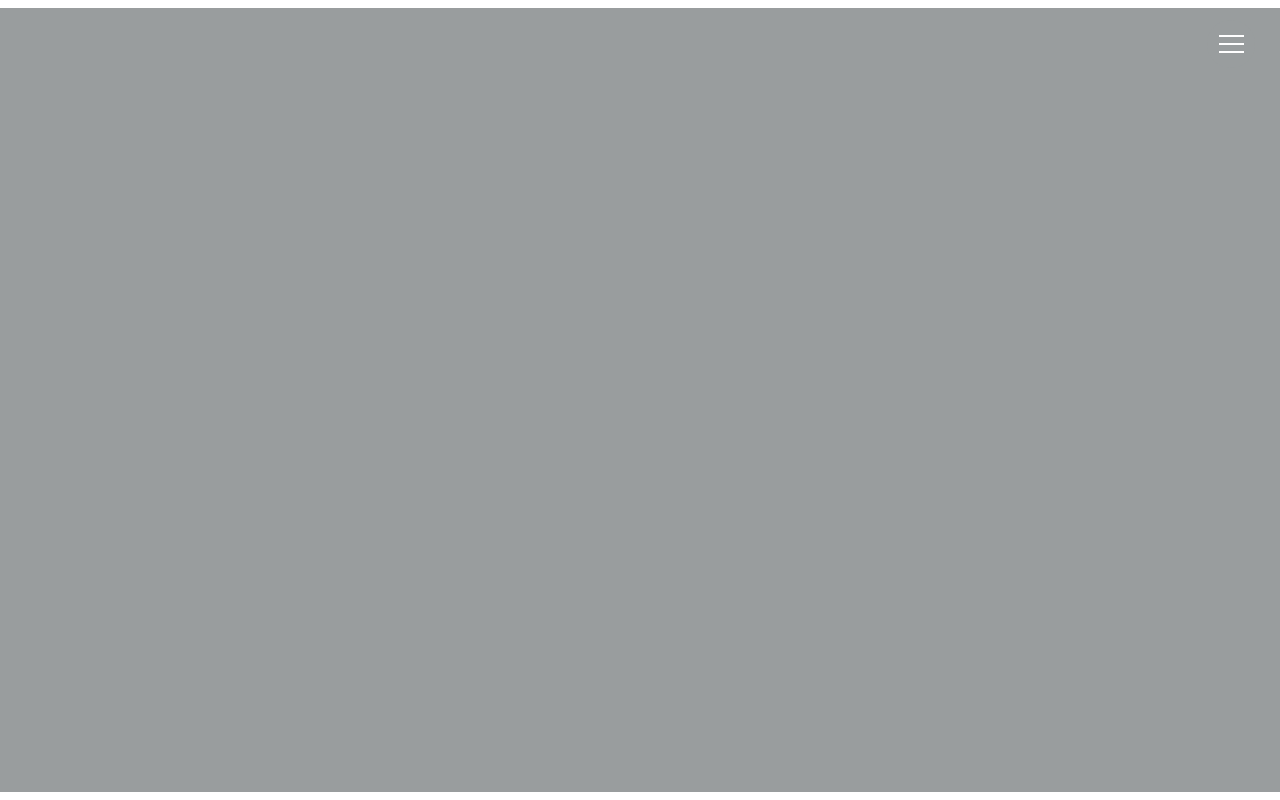
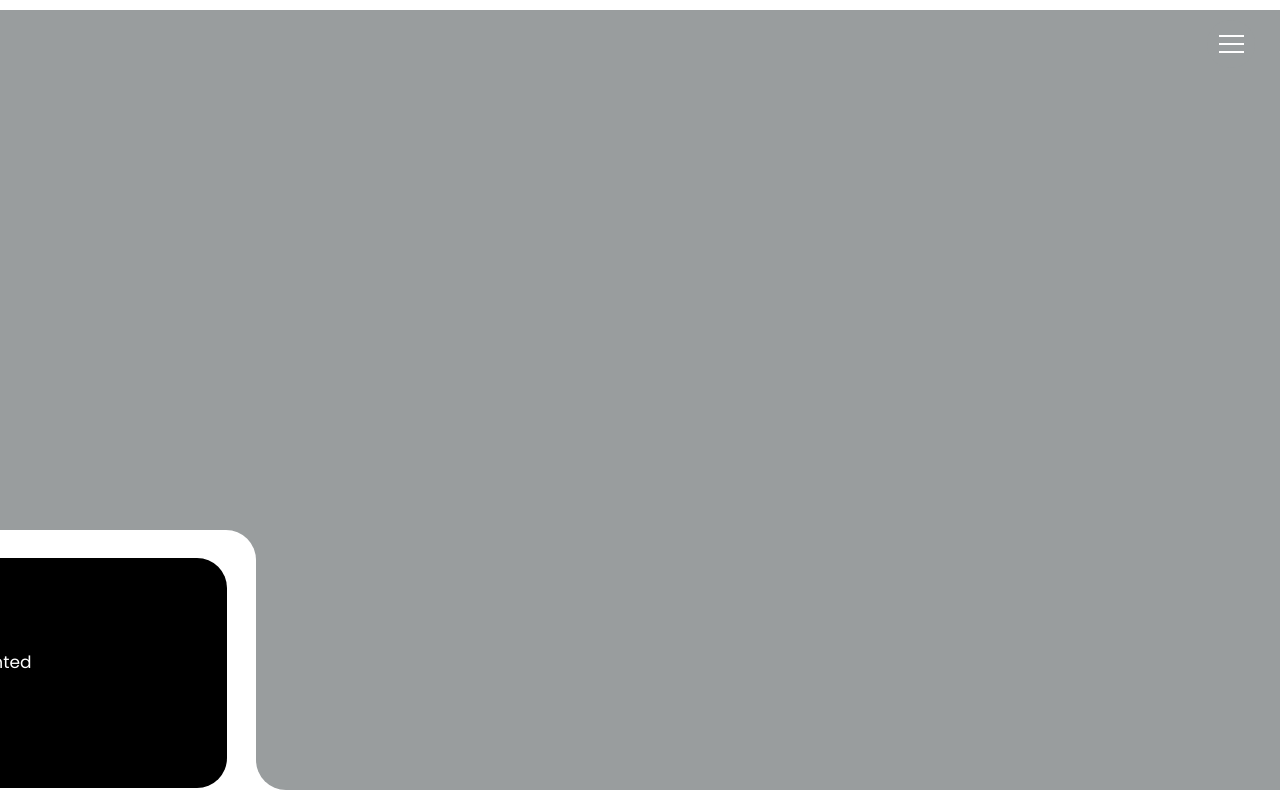
Before and after one commit to HugoVarloud/portfolio, a React (Vite) app in the folder portfolio-hugo-varloud-meyer/: page / in a window 1280 px wide. Shown: the top 800 px of the page. Built offline with nearby package versions, Linux system fonts and the light colour scheme.

Commit message:
Curved home section with a bottom left rounded div to display some quote

```diff
--- a/portfolio-hugo-varloud-meyer/src/components/Home/Home.css
+++ b/portfolio-hugo-varloud-meyer/src/components/Home/Home.css
@@ -1,11 +1,13 @@
 .home-container {
     display: flex;
-    height: 98vh;
+    height: 65vh;
     flex-direction: column;
     align-items: center;
     background-color: #999d9e;
-    border: 8px solid white;
-    border-radius: 30px;
+    margin-top: 0.5%;
+    margin-left: 0.5%;
+    margin-right: 0.5%;
+    border-radius: 30px 30px 0% 30px;
 }
 
 .section1 {
@@ -16,6 +18,76 @@
     background-repeat: no-repeat;
     background-position: center;
 }
+/* CURVE PART START */
+
+.left {
+    position: absolute;
+    width: 30%;
+    height: 100%;
+    top: 0;
+    left: 0;
+}
+
+.curve {
+    position: absolute;
+    width: 100%;
+    height: 100%;
+    background-color: #999d9e;
+}
+
+.cover {
+    position: absolute;
+    width: 100%;
+    height: 270px;
+    background-color: #ffffff;
+    border-top-right-radius: 30px;
+    z-index: 1;
+}
+
+.right {
+    position: absolute;
+    top: 0;
+    padding: 1rem;
+    width: -webkit-fill-available;
+    left: 30%;
+    height: 228px;
+    min-height: 20px;
+    background-color: #999d9e;
+    border-bottom-left-radius: 30px;
+    border-bottom-right-radius: 30px;
+    margin-right: 0.5%;
+}
+
+.bottomDiv {
+    position: relative;
+    width: var(--width);
+    height: 200px;
+    padding-top: 30px;
+    max-width: var(--max-width);
+    background-color: rgb(255, 255, 255);
+    display: flex;
+}
+
+.textPart {
+    background-color: black;
+    color: #ffffff;
+    width: 90%;
+    height: 100%;
+    z-index: 5;
+    position: absolute;
+    margin: 5%;
+    border-radius: 30px;
+}
+
+.textPart ul {
+    list-style-type: none;
+    padding: 15px;
+    margin: 0;
+    font-size: 17px;
+    font-weight: 400;
+}
+
+/* CURVE PART END */
 
 @media (max-width: 780px) {
     .section-container {
@@ -41,6 +113,10 @@
         background-color: #999d9e;
         height: 100vh;
         border: 0px solid white;
+        margin-top: 0%;
+        margin-left: 0%;
+        margin-right: 0%;
+        border-radius: 0%;
     }
 
     .section1 {
@@ -53,11 +129,11 @@
         background-position: center center;
     }
 
-    .globe {
+    /* MAKE INVISIBLE THE DESKTOP PART */
+
+    .bottomDiv {
         display: none;
     }
-    .globe2 {
-        display: none;
-        font-size: 30px;
-    }
+
+    /* END OF THE CURVED DESTOP PART HIDDING */
 }
--- a/portfolio-hugo-varloud-meyer/src/components/Home/Home.jsx
+++ b/portfolio-hugo-varloud-meyer/src/components/Home/Home.jsx
@@ -3,10 +3,32 @@ import "./Home.css";
 
 const Home = () => {
   return (
+    <>
     <div className='home-container'>
-      <section className="section1">
-      </section>
+      <section className="section1"></section>
     </div>
+      <div className='bottomDiv'>
+        <div className='left'>
+          <div className='curve'></div>
+          <div className='cover'></div>
+          <div className='textPart'>
+            <ul>
+              <li>Look</li>
+              <li>If you had one shot</li>
+              <li>or one opportunity</li>
+              <li>To seize everything you ever wanted</li>
+              <li>in one moment</li>
+              <li>Would you capture it</li>
+              <li>or just let it slip?</li>
+            </ul>
+          </div>
+        </div>
+        <div className='right'>
+          <div className='services'>
+          </div>
+        </div>
+      </div>
+    </>
   );
 };
 
```
